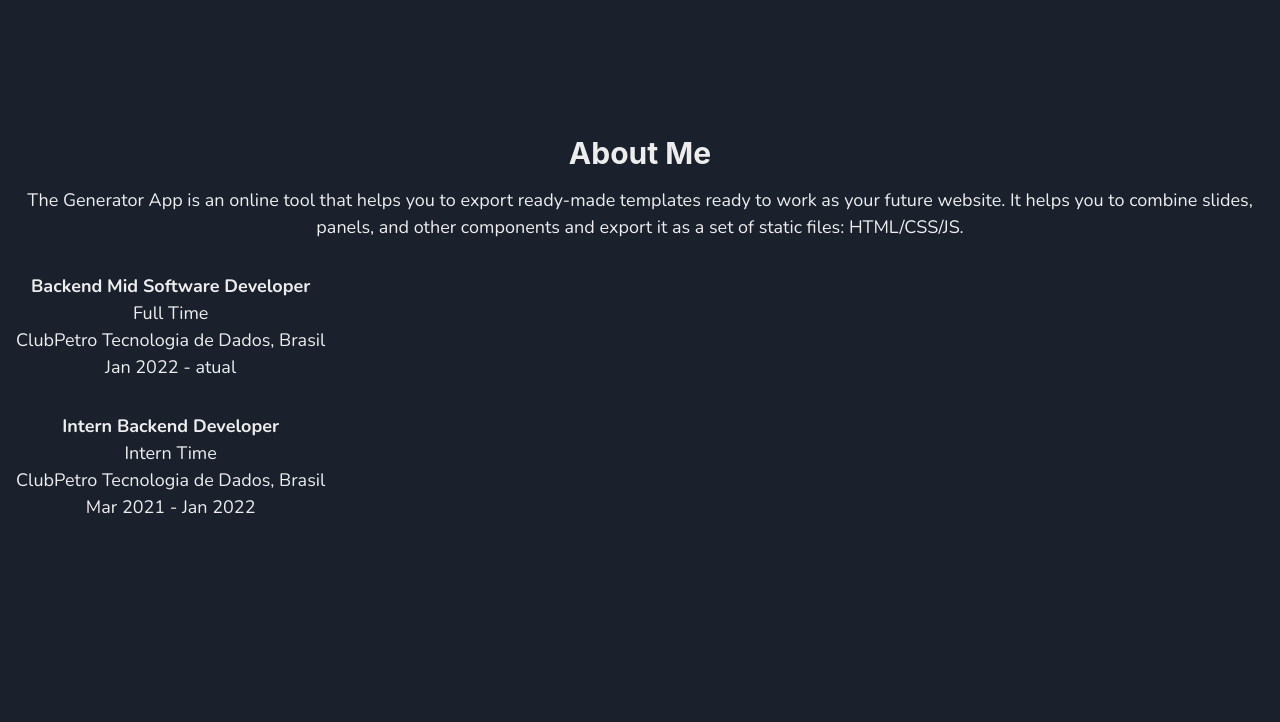
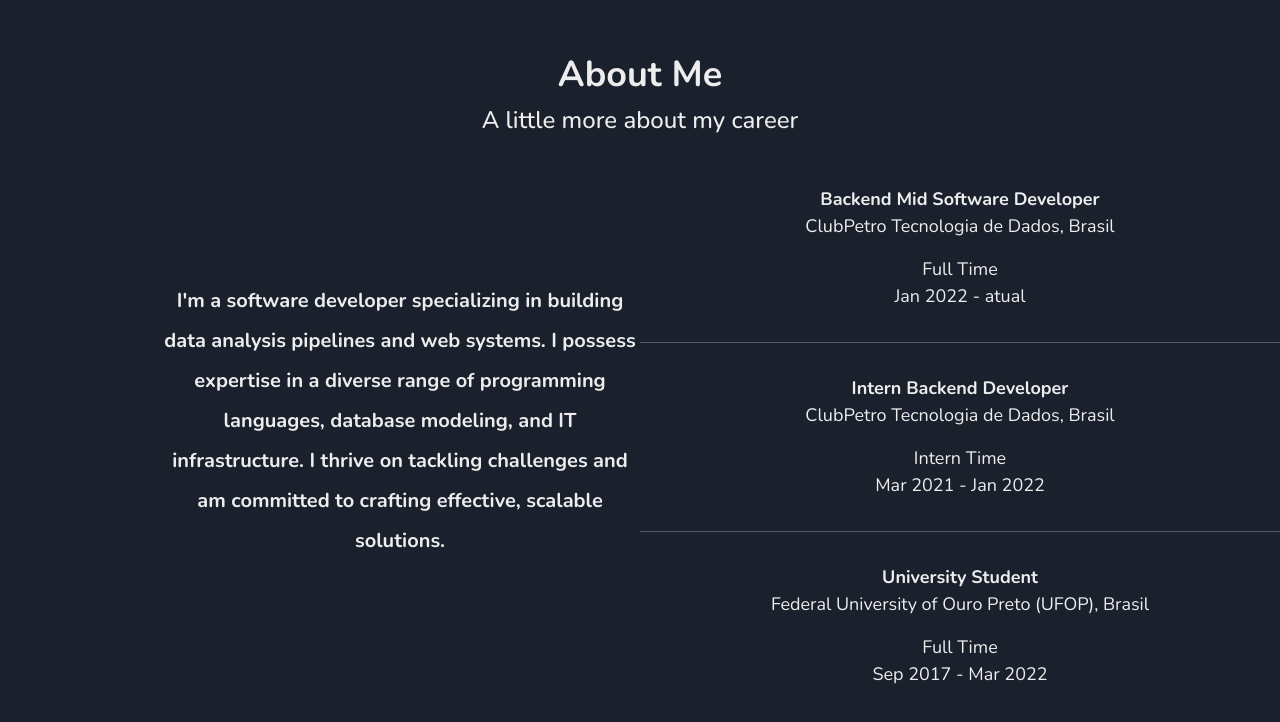
Before and after one commit to LucasPereiraMiranda/lucas-personal-portfolio, a Next.js app: page / in a window 1280 px wide. Shown: the part 2174-2896 px from the top of the page. Built offline with nearby package versions, Linux system fonts and the light colour scheme.

Commit message:
feat: create experience section

```diff
--- a/src/components/ExperienceSection/index.tsx
+++ b/src/components/ExperienceSection/index.tsx
@@ -1,49 +1,135 @@
 import React from 'react';
-import {  Box, Center, VStack, Text, Heading } from '@chakra-ui/react';
+import { Flex, Text, Heading, Divider } from '@chakra-ui/react';
+import { Element } from 'react-scroll';
 
+export function ExperienceSection() {
+  return (
+    <Element name="about">
+      <Flex
+        minHeight={"100vh"}
+        alignItems="center"
+        justifyContent="center"
+        flexDirection="column"
+        mt={{ base: "4rem", md: "2.5rem" }}
+        mb={{ base: "4rem", md: "8rem" }}
+      >
+        <Flex
+          flexDirection="column"
+          alignItems="center"
+          justifyContent="center"
+          width="100%"
+        >
+          <Text
+            fontSize={{ base: "xl", md: "4xl" }}
+            fontWeight="bold"
+            textAlign="center"
+            as="h2"
+          >
+            About Me
+          </Text>
+          <Text
+            fontSize={{ base: "md", md: "2xl" }}
+            fontWeight="medium"
+            mb="4"
+            textAlign="center"
+          >
+            A little more about my career
+          </Text>
+        </Flex>
 
-function ExperienceSection()  {
-    return (
-        <Center h="100vh">
-          <Box p={4} textAlign="center">
-            <Heading as="h1" fontSize="3xl" mb={4}>
-              About Me
-            </Heading>
-            <Text fontSize="lg">
-              The Generator App is an online tool that helps you to export ready-made templates ready to work as your future website. It helps you to combine slides, panels, and other components and export it as a set of static files: HTML/CSS/JS.
+        <Flex
+          width="100%"
+          alignItems="center"
+          justifyContent="center"
+          flexDirection={{ base: "column", md: "row" }}
+        >
+          <Flex
+            width={{ base: "100%", md: "50%" }}
+            alignItems="center"
+            justifyContent="center"
+            flexDirection="column"
+            px={{ base: "4", md: "0" }}
+          >
+            <Text textAlign="center" fontSize="xl" fontWeight="bold" lineHeight="taller" marginLeft={{base:"0",md:"10rem"}}>
+              I'm a software developer specializing in building data analysis pipelines and web systems. I possess expertise in a diverse range of programming languages, database modeling, and IT infrastructure. I thrive on tackling challenges and am committed to crafting effective, scalable solutions.
             </Text>
-            <VStack align="start" spacing={8} mt={8}>
-              <Box>
+          </Flex>
+
+          <Flex
+            width={{ base: "100%", md: "50%" }}
+            alignItems="center"
+            justifyContent="center"
+            flexDirection="column"
+            px={{ base: "4", md: "0" }}
+          >
+            <Flex
+              alignItems="center"
+              flexDirection="column"
+              justifyContent="space-between"
+              mt={8}
+              gap={4}
+              width="100%"
+            >
+              <Flex alignItems="center" flexDirection="column">
                 <Text fontSize="lg" fontWeight="bold">
                   Backend Mid Software Developer
                 </Text>
                 <Text fontSize="lg">
+                  ClubPetro Tecnologia de Dados, Brasil
+                </Text>
+              </Flex>
+              <Flex alignItems="center" flexDirection="column">
+                <Text fontSize="lg">
                   Full Time
+                </Text>
+                <Text fontSize="lg">
+                  Jan 2022 - atual
+                </Text>
+              </Flex>
+
+              <Divider orientation="horizontal" borderColor="gray.500" my={4} w="100%" />
+
+              <Flex alignItems="center" flexDirection="column">
+                <Text fontSize="lg" fontWeight="bold">
+                  Intern Backend Developer
                 </Text>
                 <Text fontSize="lg">
                   ClubPetro Tecnologia de Dados, Brasil
                 </Text>
-                <Text fontSize="lg">
-                  Jan 2022 - atual
-                </Text>
-              </Box>
-              <Box>
-                <Text fontSize="lg" fontWeight="bold">
-                  Intern Backend Developer
-                </Text>
+              </Flex>
+              <Flex alignItems="center" flexDirection="column">
                 <Text fontSize="lg">
                   Intern Time
                 </Text>
                 <Text fontSize="lg">
-                  ClubPetro Tecnologia de Dados, Brasil
+                  Mar 2021 - Jan 2022
+                </Text>
+              </Flex>
+
+              <Divider orientation="horizontal" borderColor="gray.500" my={4} w="100%" />
+
+              <Flex alignItems="center" flexDirection="column">
+                <Text fontSize="lg" fontWeight="bold">
+                  University Student
                 </Text>
                 <Text fontSize="lg">
-                  Mar 2021 - Jan 2022
+                  Federal University of Ouro Preto (UFOP), Brasil
                 </Text>
-              </Box>
-            </VStack>
-          </Box>
-        </Center>
-    );
-  }
+              </Flex>
+              <Flex alignItems="center" flexDirection="column">
+                <Text fontSize="lg">
+                  Full Time
+                </Text>
+                <Text fontSize="lg">
+                  Sep 2017 - Mar 2022
+                </Text>
+              </Flex>
+            </Flex>
+          </Flex>
+        </Flex>
+      </Flex>
+    </Element>
+  );
+}
+
 export default ExperienceSection;
```
